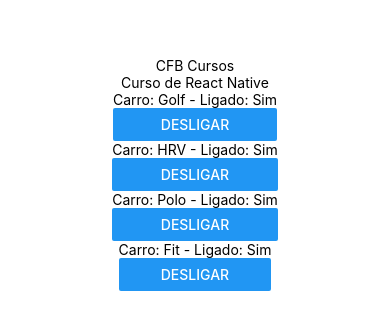
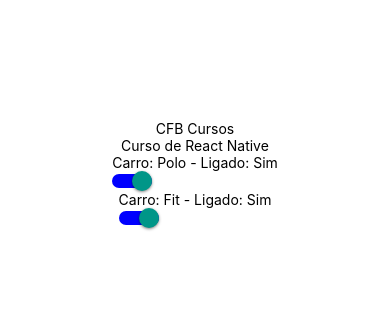
Before and after one commit to AlexManoel-dev/treino-reactNative, a React Native app: screen / in a window 390 px wide. Shown: the part 260-590 px from the top of the page. Built offline with nearby package versions, Linux system fonts and the light colour scheme.

Commit message:
Usando switch

```diff
--- a/App.js
+++ b/App.js
@@ -1,22 +1,16 @@
 // import React, { Component } from 'react';
 import React, {useState} from 'react';
-import { StyleSheet, Text, View, Image, Button, Alert, ImageBackground, KeyboardAvoidingView, TouchableOpacity } from 'react-native';
-import Fl from './componentes/flatList'
-import Carro from './componentes/carro'
+import { StyleSheet, Text, View, SafeAreaView, Image, Button, Alert, ImageBackground, KeyboardAvoidingView, TouchableOpacity } from 'react-native';
 import Carro2 from './componentes/carro2'
-
-const img = './assets/bgApp.png'
 
 export default function App() {
   return (
-    <View style={styles.container}>
+    <SafeAreaView style={styles.container}>
       <Text>CFB Cursos</Text>
       <Text>Curso de React Native</Text>
-      <Carro nome='Golf'/>
-      <Carro nome='HRV'/>
       <Carro2 nome='Polo'/>
       <Carro2 nome='Fit'/>
-    </View>
+    </SafeAreaView>
   );
 }
 
--- a/componentes/carro.js
+++ b/componentes/carro.js
@@ -15,7 +15,7 @@ export default class Carro extends Component{
                     title={this.state.ligado? 'Desligar' : 'Ligar'}
                     onPress={
                         ()=>{
-                            !this.setState({ligado:!this.state.ligado})
+                            this.setState({ligado:!this.state.ligado})
                         }
                     }
                 />
--- a/componentes/carro2.js
+++ b/componentes/carro2.js
@@ -1,19 +1,20 @@
 import React, { useState } from 'react'
-import { View, Text, Button } from 'react-native'
+import { View, Text, Button, Switch } from 'react-native'
 
 export default function(props){
     const [ligado,setLigado] = useState(true)
+    const toggleLigado = ()=>{
+        setLigado(!ligado)
+    }
     return(
         <View>
-                <Text>Carro: {props.nome} - Ligado: {ligado ? 'Sim' : 'Não'}</Text>
-                <Button
-                    title={ligado? 'Desligar' : 'Ligar'}
-                    onPress={
-                        ()=>{
-                            setLigado(!ligado)
-                        }
-                    }
+            <Text>Carro: {props.nome} - Ligado: {ligado ? 'Sim' : 'Não'}</Text>
+                <Switch
+                    trackColor={{false:'gray', true:'blue'}}
+                    thumbColor={ligado? '#00f' : '#444'}
+                    value={ligado}
+                    onValueChange={toggleLigado}
                 />
-            </View>
+        </View>
     )
 }
```
